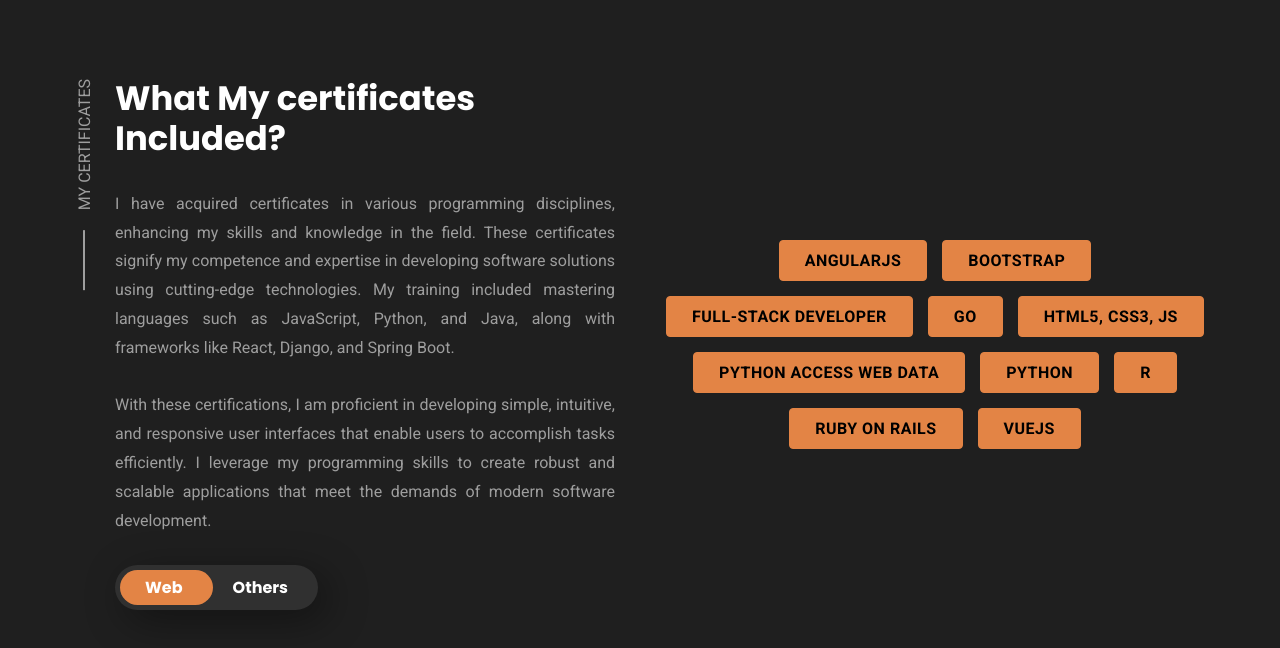
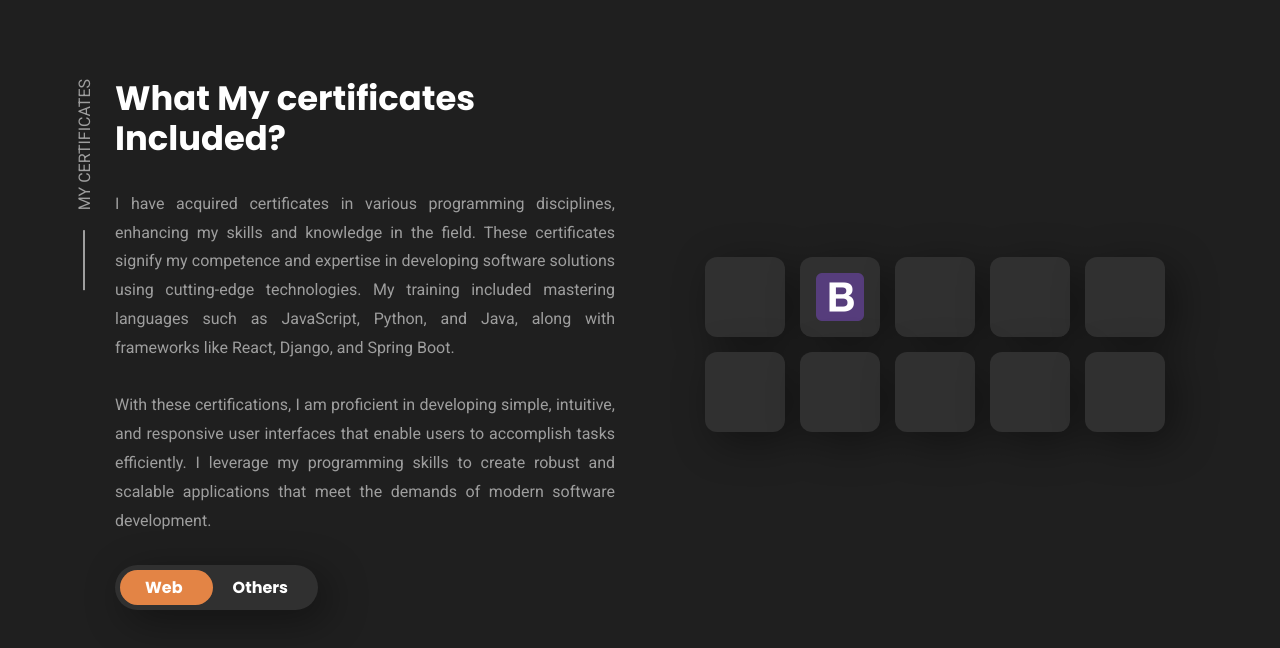
Before and after one commit to Azz3m90/Azzam-portfolio, a PHP site: page /index.html in a window 1280 px wide. Shown: the part 2494-3142 px from the top of the page. Run offline with PHP 8.4, Linux system fonts and the light colour scheme; some web fonts are replaced.

Commit message:
finished portfilio

```diff
--- a/css/styles.css
+++ b/css/styles.css
@@ -1418,7 +1418,7 @@ i{
 
 }
 
-.skill-card {
+.certificate-card {
   position: relative;
   background: var(--bg-secondary);
   width: 80px;
@@ -1430,7 +1430,7 @@ i{
   cursor: help;
 }
 
-.skill-card:hover .tooltip {
+.certificate-card:hover .tooltip {
   transform: translateY(0);
   opacity: 1;
 }
@@ -1452,3 +1452,8 @@ i{
   .certificate-content { margin-bottom: 0; }
 
   .certificate-toggle { margin-inline: 0; }
+
+  .certificate-card:hover .tooltip {
+    transform: translateY(0);
+    opacity: 1;
+  }
--- a/index.html
+++ b/index.html
@@ -546,12 +546,11 @@
                 <li>
                     <div class="certificate-card">
                         <div class="tooltip">AngularJS Certificate</div>
-
-                        <div class="card-icon">
-                            <button class="btn btn-secondary" onclick="window.location.href='./cv/WebDevelopment/AngularJS.pdf'">
-                                AngularJS
-                            </button>
-                        </div>
+                        <a onclick="window.location.href='./cv/WebDevelopment/AngularJS.pdf'" download>
+                            <div class="card-icon">
+                                    <i class="devicon-angularjs-plain-wordmark"></i>
+                            </div>
+                        </a>
                     </div>
                 </li>
 
@@ -560,10 +559,9 @@
                         <div class="tooltip">Bootstrap 4 Certificate</div>
 
                         <div class="card-icon">
-                            <button class="btn btn-secondary"
-                                onclick="window.location.href='./cv/WebDevelopment/Front-End_Web_UI_Frameworks_and_Tools_Bootstrap_4.pdf'">
-                                Bootstrap
-                            </button>
+                            <a onclick="window.location.href='./cv/WebDevelopment/Front-End_Web_UI_Frameworks_and_Tools_Bootstrap_4.pdf'" download>
+                                <img src="./images/bootstrap.png" alt="Bootstrap logo">
+                            </a>
                         </div>
                     </div>
                 </li>
@@ -573,10 +571,9 @@
                         <div class="tooltip">Full-Stack Web Developer Certificate</div>
 
                         <div class="card-icon">
-                            <button class="btn btn-secondary"
-                                onclick="window.location.href='./cv/WebDevelopment/Full-Stack_Web_Developer.pdf'">
-                                Full-Stack Developer
-                            </button>
+                            <span onclick="window.location.href='./cv/WebDevelopment/Full-Stack Web Developer.pdf'" download>
+                                <i class="devicon-python-plain-wordmark colored" ></i>
+                            </span>
                         </div>
                     </div>
                 </li>
@@ -586,9 +583,9 @@
                         <div class="tooltip">Go Certificate</div>
 
                         <div class="card-icon">
-                            <button class="btn btn-secondary" onclick="window.location.href='./cv/WebDevelopment/Go.pdf'">
-                                Go
-                            </button>
+                            <a onclick="window.location.href='./cv/WebDevelopment/Go.pdf'" download>
+                                <i class="devicon-go-plain colored"></i>
+                            </a>
                         </div>
                     </div>
                 </li>
@@ -598,10 +595,9 @@
                         <div class="tooltip">HTML5, CSS3, JS Certificate</div>
 
                         <div class="card-icon">
-                            <button class="btn btn-secondary"
-                                onclick="window.location.href='./cv/WebDevelopment/HTML5_CSS3_JS_Certificate.pdf'">
-                                HTML5, CSS3, JS
-                            </button>
+                            <a onclick="window.location.href='./cv/WebDevelopment/HTML5_CSS3_JS_Certificate.pdf'" download>
+                                <i class="devicon-html5-plain colored" style="font-size: 36px;"></i> <i class="devicon-css3-plain colored" style="font-size: 36px;"></i> <i class="devicon-javascript-plain colored" style="font-size: 36px;"></i><i class="devicon-jquery-plain colored" style="font-size: 36px;"></i>
+                            </a>
                         </div>
                     </div>
                 </li>
@@ -611,10 +607,9 @@
                         <div class="tooltip">Python to Access Web Data Certificate</div>
 
                         <div class="card-icon">
-                            <button class="btn btn-secondary"
-                                onclick="window.location.href='./cv/WebDevelopment/Python_to_Access_Web_Data.pdf'">
-                                Python Access Web Data
-                            </button>
+                            <a  onclick="window.location.href='./cv/WebDevelopment/Python_to_Access_Web_Data.pdf'" download>
+                                <i class="devicon-dataspell-plain colored"></i>
+                            </a>
                         </div>
                     </div>
                 </li>
@@ -624,9 +619,9 @@
                         <div class="tooltip">Python Certificate</div>
 
                         <div class="card-icon">
-                            <button class="btn btn-secondary" onclick="window.location.href='./cv/WebDevelopment/Python.pdf'">
-                                Python
-                            </button>
+                            <a onclick="window.location.href='./cv/WebDevelopment/Python.pdf'" download>
+                                <i class="devicon-python-plain colored"></i>
+                            </a>
                         </div>
                     </div>
                 </li>
@@ -636,9 +631,9 @@
                         <div class="tooltip">R Language Certificate</div>
 
                         <div class="card-icon">
-                            <button class="btn btn-secondary" onclick="window.location.href='./cv/WebDevelopment/R_Language.pdf'">
-                                R
-                            </button>
+                            <a onclick="window.location.href='./cv/WebDevelopment/R_Language.pdf'" download>
+                                <i class="devicon-rust-original colored"></i>
+                            </a>
                         </div>
                     </div>
                 </li>
@@ -648,9 +643,9 @@
                         <div class="tooltip">Ruby on Rails Certificate</div>
 
                         <div class="card-icon">
-                            <button class="btn btn-secondary" onclick="window.location.href='./cv/WebDevelopment/ruby-on-rails.pdf'">
-                                Ruby on Rails
-                            </button>
+                            <a onclick="window.location.href='./cv/WebDevelopment/ruby-on-rails.pdf'" download>
+                                <i class="devicon-ruby-plain colored"></i>
+                            </a>
                         </div>
                     </div>
                 </li>
@@ -660,9 +655,9 @@
                         <div class="tooltip">VueJS Certificate</div>
 
                         <div class="card-icon">
-                            <button class="btn btn-secondary" onclick="window.location.href='./cv/WebDevelopment/VueJS.pdf'">
-                                VueJS
-                            </button>
+                            <a onclick="window.location.href='./cv/WebDevelopment/VueJS.pdf'" download>
+                                <i class="devicon-vuejs-plain-wordmark colored"></i>
+                            </a>
                         </div>
                     </div>
                 </li>
@@ -675,9 +670,9 @@
                         <div class="tooltip">Android Certificate</div>
 
                         <div class="card-icon">
-                            <button class="btn btn-secondary" onclick="window.location.href='./cv/AndroidDevelopment/Android Developer.pdf'">
-                                Android Developer
-                            </button>
+                            <a onclick="window.location.href='./cv/AndroidDevelopment/Android Developer.pdf'" download>
+                                <i class="devicon-androidstudio-plain colored"></i>
+                            </a>
                         </div>
                     </div>
                 </li>
@@ -687,9 +682,9 @@
                         <div class="tooltip">CCNA Certificate</div>
 
                         <div class="card-icon">
-                            <button class="btn btn-secondary" onclick="window.location.href='./cv/WebDevelopment/0001.jpg'">
-                                CCNA
-                            </button>
+                            <a onclick="window.location.href='./cv/WebDevelopment/0001.jpg'" download>
+                                <img src="./cv/Networking/0001.jpg" alt="CCNA" srcset="" style="width: 85px;height:85px">
+                            </a>
                         </div>
                     </div>
                 </li>
@@ -698,9 +693,9 @@
                         <div class="tooltip">controlling guage system</div>
 
                         <div class="card-icon">
-                            <button class="btn btn-secondary" onclick="window.location.href='./cv/controlling/controlling guage system.jpg'">
-                                controlling guage system
-                            </button>
+                            <a onclick="window.location.href='./cv/controlling/controlling guage system.jpg'" download>
+                                <img src="./cv/controlling/controlling guage system.jpg" alt="controlling guage system" srcset="" style="width: 85px;height:85px">
+                            </a>
                         </div>
                     </div>
                 </li>
@@ -709,9 +704,9 @@
                         <div class="tooltip">coriolis flow meter promass f300</div>
 
                         <div class="card-icon">
-                            <button class="btn btn-secondary" onclick="window.location.href='./cv/controlling/Certificate (Eng. Azzam Ali).pdf'">
-                                coriolis f300 training
-                            </button>
+                            <a onclick="window.location.href='./cv/controlling/Certificate (Eng. Azzam Ali).pdf'" download>
+                                <img src="./cv/controlling/Certificate (Eng. Azzam Ali)_page-0001.jpg" alt="coriolis flow meter promass f300" srcset="" style="width: 85px;height:85px">
+                            </a>
                         </div>
                     </div>
                 </li>
@@ -720,9 +715,9 @@
                         <div class="tooltip">Preparing an engineering file</div>
 
                         <div class="card-icon">
-                            <button class="btn btn-secondary" onclick="window.location.href='./cv/Engineering/IMG_20191022_155503.jpg'">
-                                Preparing an engineering file
-                            </button>
+                            <a onclick="window.location.href='./cv/Engineering/IMG_20191022_155503.jpg'" download>
+                                <img src="./cv/Engineering/IMG_20191022_155503.jpg" alt="Preparing an engineering file" srcset="" style="width: 85px;height:85px">
+                            </a>
                         </div>
                     </div>
                 </li>
```
Also changed, not shown: cv/controlling/Certificate (Eng. Azzam Ali)_page-0001.jpg (added).
